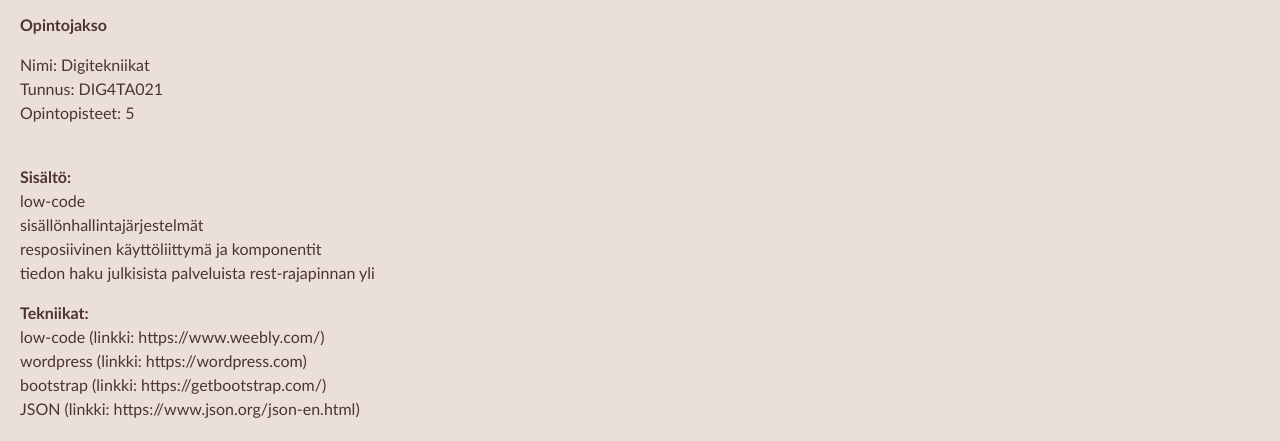
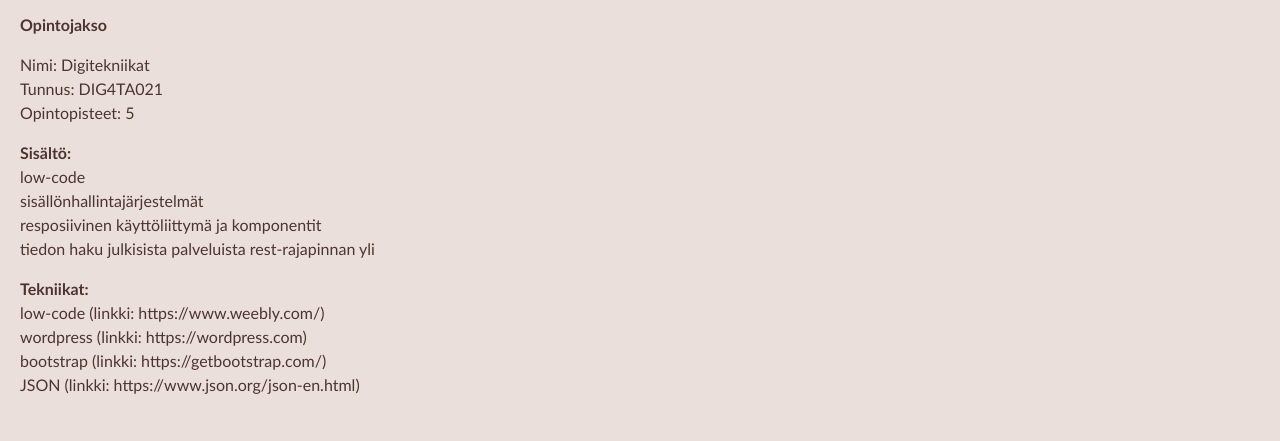
Before and after one commit to valentinalehtonen/valentinalehtonen.github.io, a plain HTML site: page kurssi.html in a window 1280 px wide. Shown: the part 489-930 px from the top of the page. After the commit the page ends 906 px from the top, so only its background shows below. Drawn offline with nearby package versions, Linux system fonts and the light colour scheme.

Commit message:
Luettavuus

```diff
--- a/kurssi.html
+++ b/kurssi.html
@@ -54,7 +54,7 @@
             teksti += "<p><b>" + "Opintojakso" + "</b></p>"
                 + "<p>" + "Nimi: " + responseJson.opintojakso.nimi + "<br>"
                 + "Tunnus: " + responseJson.opintojakso.tunnus + "<br>"
-                + "Opintopisteet: " + responseJson.opintojakso.opintopisteet + "</p><br>";
+                + "Opintopisteet: " + responseJson.opintojakso.opintopisteet + "</p>";
             teksti += "<p><b>" + "Sisältö:" + "</b><br>"
             for (var i = 0; i < responseJson.sisalto.length; i++) {
                 teksti += responseJson.sisalto[i] + "<br>";
```
